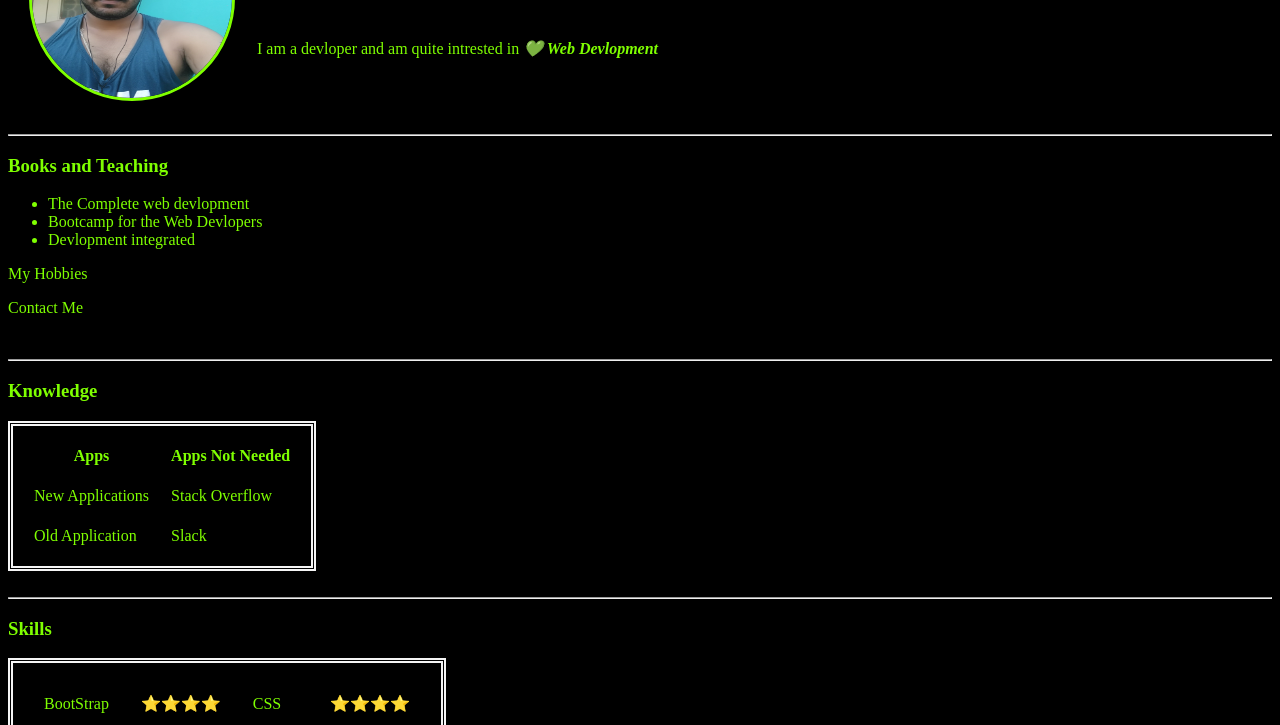
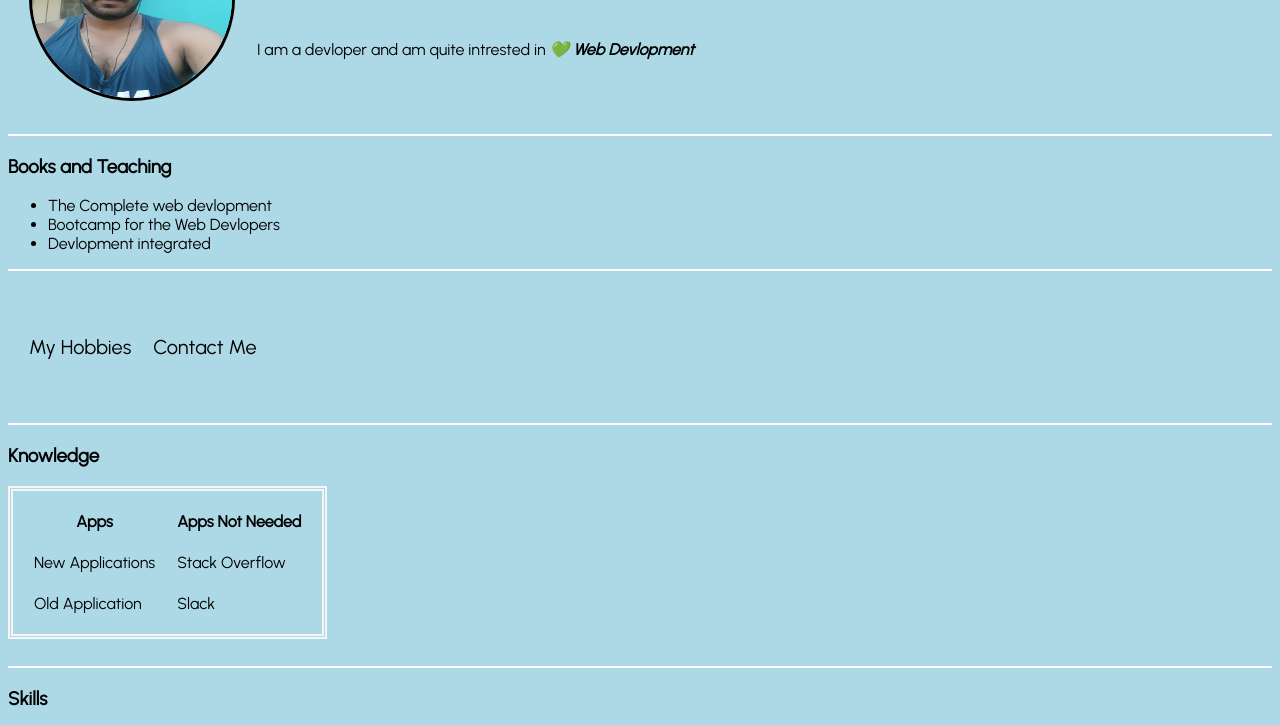
Before and after one commit to manish-1994/cv, a plain HTML site: page index.html in a window 1280 px wide. Shown: the part 134-859 px from the top of the page. Drawn offline with Linux system fonts and the light colour scheme; a script that the page names is missing.

Commit message:
added favcon.ico and style chages

```diff
--- a/index.html
+++ b/index.html
@@ -5,6 +5,7 @@
     <meta http-equiv="X-UA-Compatible" content="IE=edge">
     <meta name="viewport" content="width=device-width, initial-scale=1.0">
     <link rel="stylesheet" href="style.css">
+    <link rel="shortcut icon" href="favicon.ico" type="image/x-icon">
     <title>Manish Personal Site</title>
 </head>
 <body>
@@ -24,8 +25,15 @@
         <li>Bootcamp for the Web Devlopers</li>
         <li>Devlopment integrated</li>
     </ul>
-    <p> <a href="hobbies.html">My Hobbies</a></p>
-    <p><a href="Contact Me.html">Contact Me</a></p><br>
+    <hr><br>
+
+    <table cellspacing = "20">
+        <tr>
+            <td><p> <a href="hobbies.html">My Hobbies</a></p></td>
+            <td><p><a href="Contact Me.html">Contact Me</a></p></td>
+        </tr>
+    </table>
+   <br>
     <hr>
 
     <h3>Knowledge</h3>
--- a/style.css
+++ b/style.css
@@ -1,10 +1,10 @@
-
+@import url('https://fonts.googleapis.com/css2?family=Urbanist&display=swap');
 
 body{
-
+  font-family: 'Urbanist', sans-serif;
     overflow: auto;
-    background-color:black;
-    color: chartreuse;
+    background-color:lightblue;
+    color: black;
 }
 
 .image{
@@ -17,7 +17,8 @@ body{
 
 a{
     text-decoration: none;
-    color:chartreuse;
+    color:black;
+    font-size: 20px;
 
 }
 
@@ -29,3 +30,13 @@ a:hover{
 .tab{
     border: 5px double whitesmoke;
 }
+
+hr{
+
+    border: 1px solid white;
+}
+
+.title{
+
+    text-align: center;
+}
```
Also changed, not shown: Contact Me.html (+1 -1 lines), hobbies.html (+1 -1 lines), favicon.ico (added).
